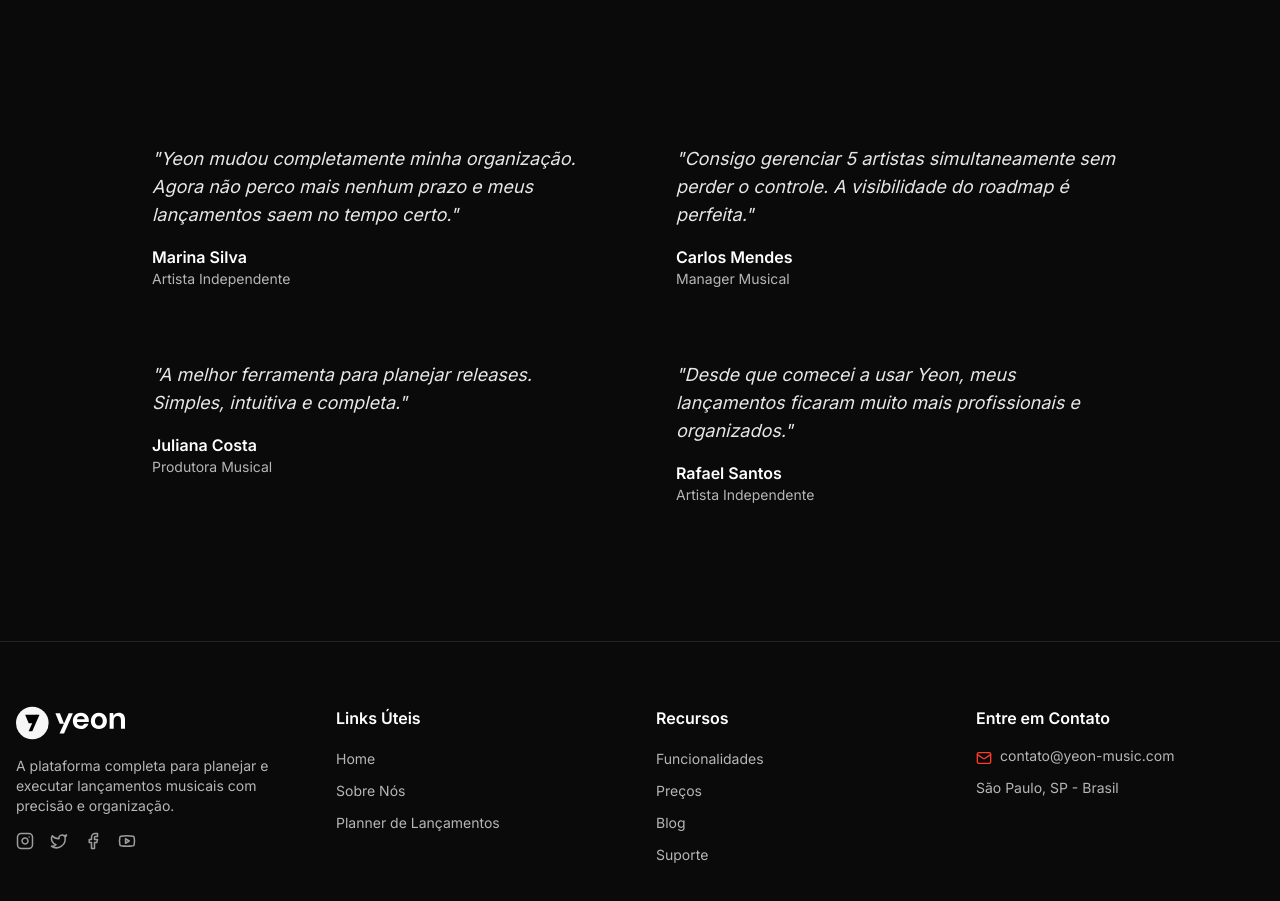
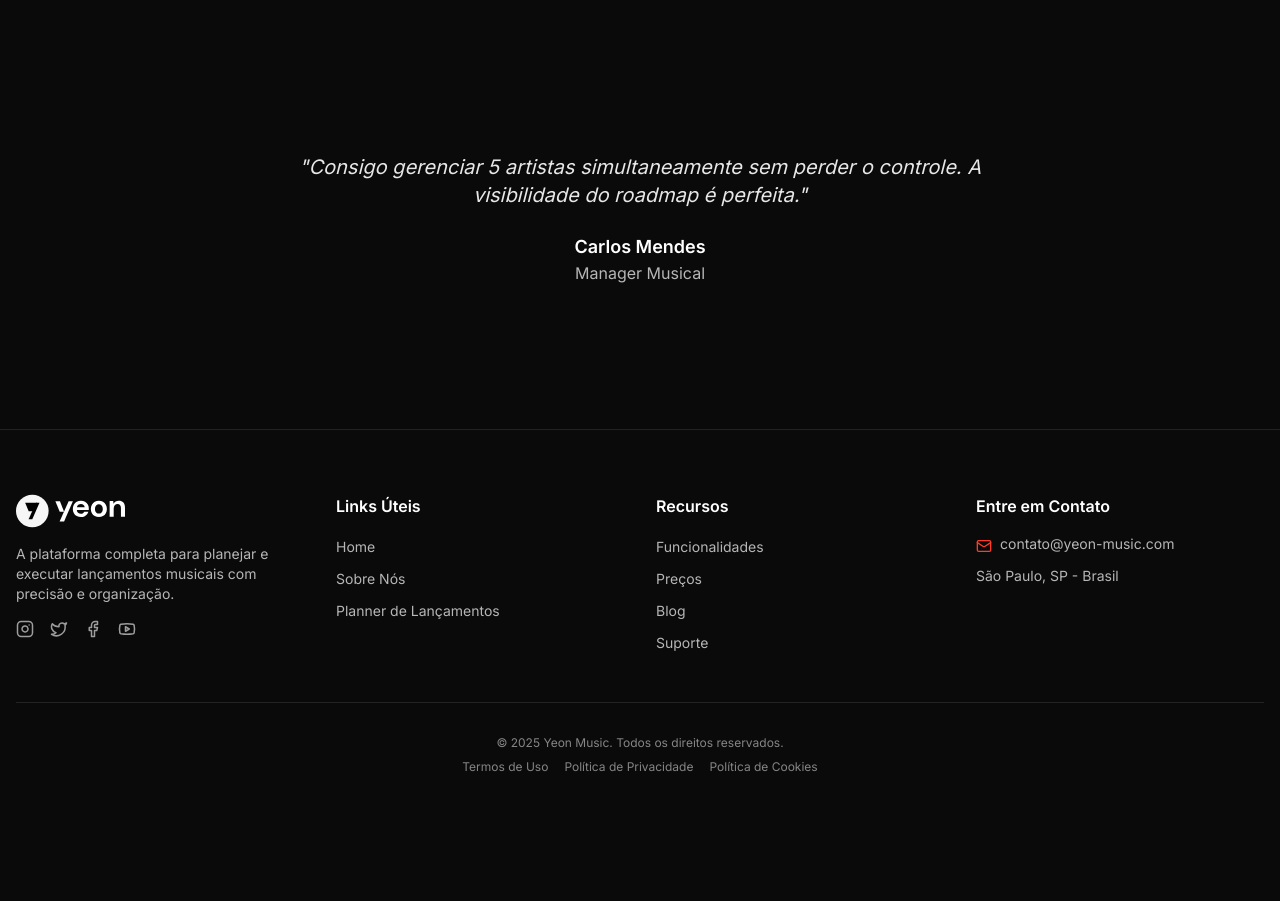
Before and after one commit to gustavohenriquepss/yeon-website, a React (Vite) app: page / in a window 1280 px wide. Shown: the part 3080-3981 px from the top of the page. After the commit the page ends 3887 px from the top, so only its background shows below. Built offline with nearby package versions, Linux system fonts and the light colour scheme.

Commit message:
Refactor: Testimonials to carousel

```diff
--- a/package.json
+++ b/package.json
@@ -46,6 +46,7 @@
     "clsx": "^2.1.1",
     "cmdk": "^1.0.0",
     "date-fns": "^4.1.0",
+    "embla-carousel-autoplay": "^8.6.0",
     "embla-carousel-react": "^8.3.0",
     "i18next": "^25.1.2",
     "input-otp": "^1.2.4",
--- a/src/components/home/TestimonialsSection.tsx
+++ b/src/components/home/TestimonialsSection.tsx
@@ -1,4 +1,10 @@
 import React from 'react';
+import {
+  Carousel,
+  CarouselContent,
+  CarouselItem,
+} from "@/components/ui/carousel";
+import Autoplay from "embla-carousel-autoplay";
 
 const TestimonialsSection: React.FC = () => {
   const testimonials = [
@@ -27,22 +33,34 @@ const TestimonialsSection: React.FC = () => {
   return (
     <section className="py-20 bg-yeon-dark-bg">
       <div className="container px-4">
-        <div className="grid grid-cols-1 md:grid-cols-2 gap-6 max-w-5xl mx-auto">
+        <Carousel
+          opts={{
+            align: "start",
+            loop: true,
+          }}
+          plugins={[
+            Autoplay({
+              delay: 5000,
+            }),
+          ]}
+          className="w-full max-w-3xl mx-auto"
+        >
+          <CarouselContent>
             {testimonials.map((testimonial, index) => (
-            <div
-              key={index}
-              className="p-6 rounded-lg"
-            >
-              <p className="text-white/90 text-base md:text-lg mb-4 italic">
+              <CarouselItem key={index}>
+                <div className="p-8 rounded-lg text-center">
+                  <p className="text-white/90 text-lg md:text-xl mb-6 italic">
                     "{testimonial.quote}"
                   </p>
                   <div>
-                <p className="font-semibold text-white">{testimonial.name}</p>
-                <p className="text-white/70 text-sm">{testimonial.role}</p>
+                    <p className="font-semibold text-white text-lg">{testimonial.name}</p>
+                    <p className="text-white/70">{testimonial.role}</p>
                   </div>
                 </div>
+              </CarouselItem>
             ))}
-        </div>
+          </CarouselContent>
+        </Carousel>
       </div>
     </section>
   );
```
Also changed, not shown: 1 other file (tests, documents, lock files or other folders). Lines whose indentation alone changed are shown as unchanged.
